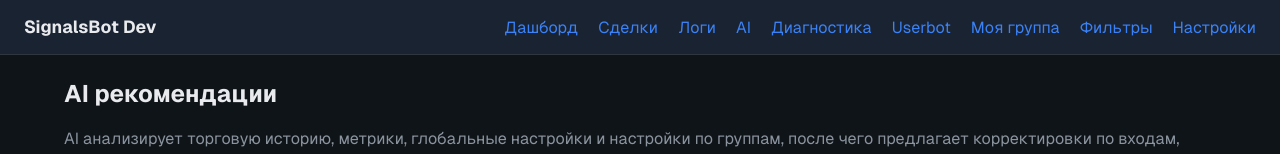
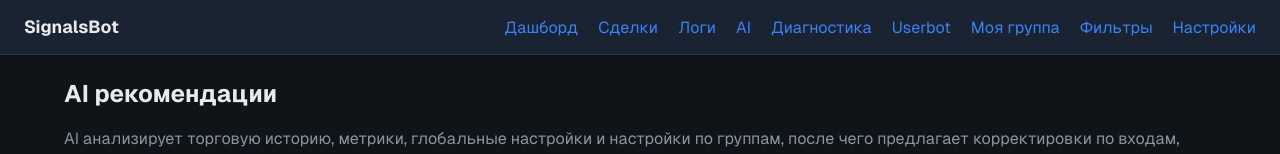
Before and after one commit to Qwalex/bb-trader, a Next.js app in the folder apps/web/: page /ai in a window 1280 px wide. Shown: the top 154 px of the page. Built offline with nearby package versions, Linux system fonts and the light colour scheme.

Commit message:
fix(layout): update brand name in header to 'SignalsBot' for consistency

```diff
--- a/apps/web/app/layout.tsx
+++ b/apps/web/app/layout.tsx
@@ -81,7 +81,7 @@ export default function RootLayout({
       <body className={`${geistSans.variable} ${geistMono.variable}`}>
         <PwaRegister />
         <header className="nav">
-          <strong className="brand">SignalsBot Dev</strong>
+          <strong className="brand">SignalsBot</strong>
           <nav className="navLinks">
             <Link href="/">Дашборд</Link>
             <Link href="/trades">Сделки</Link>
```
